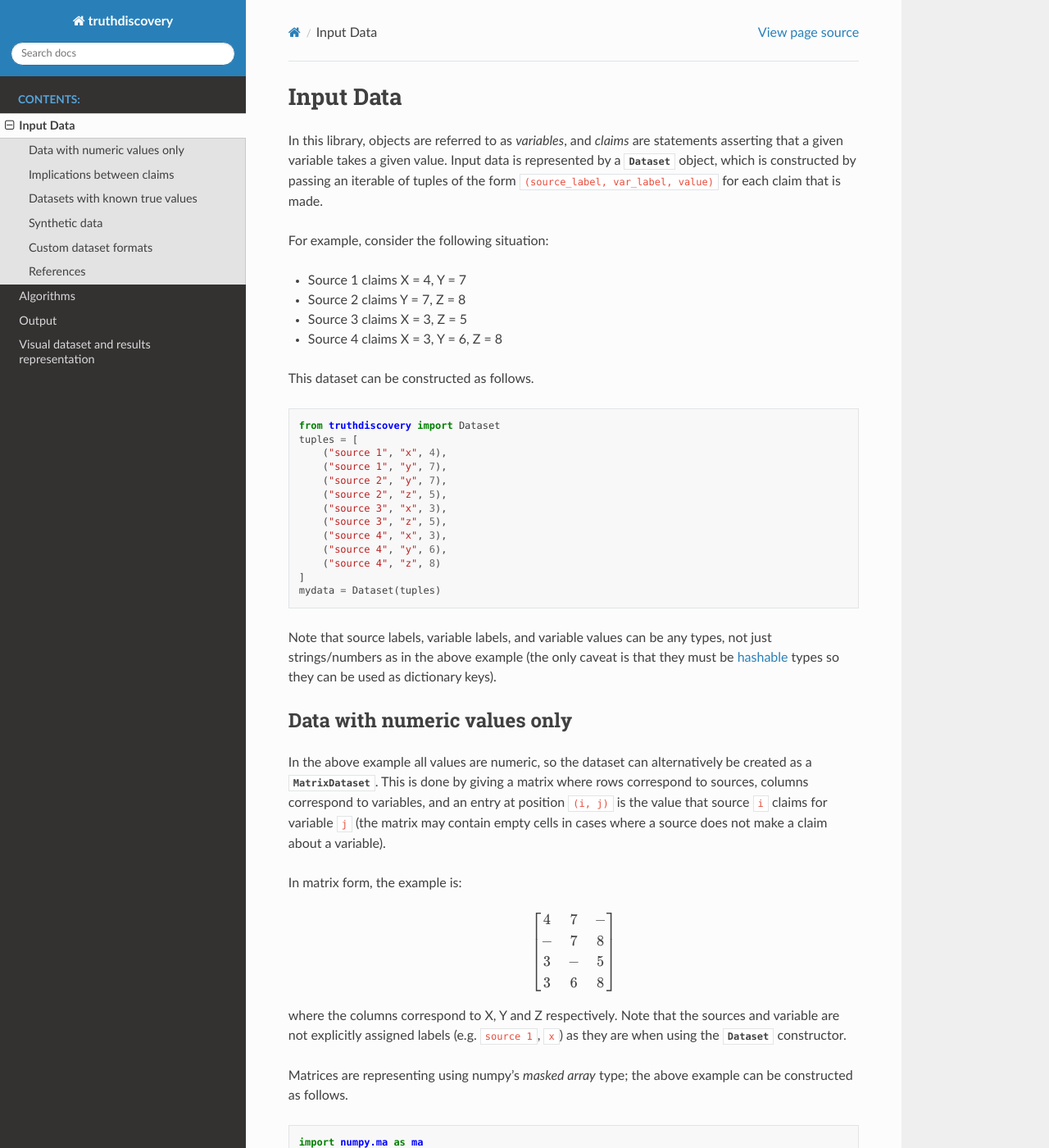
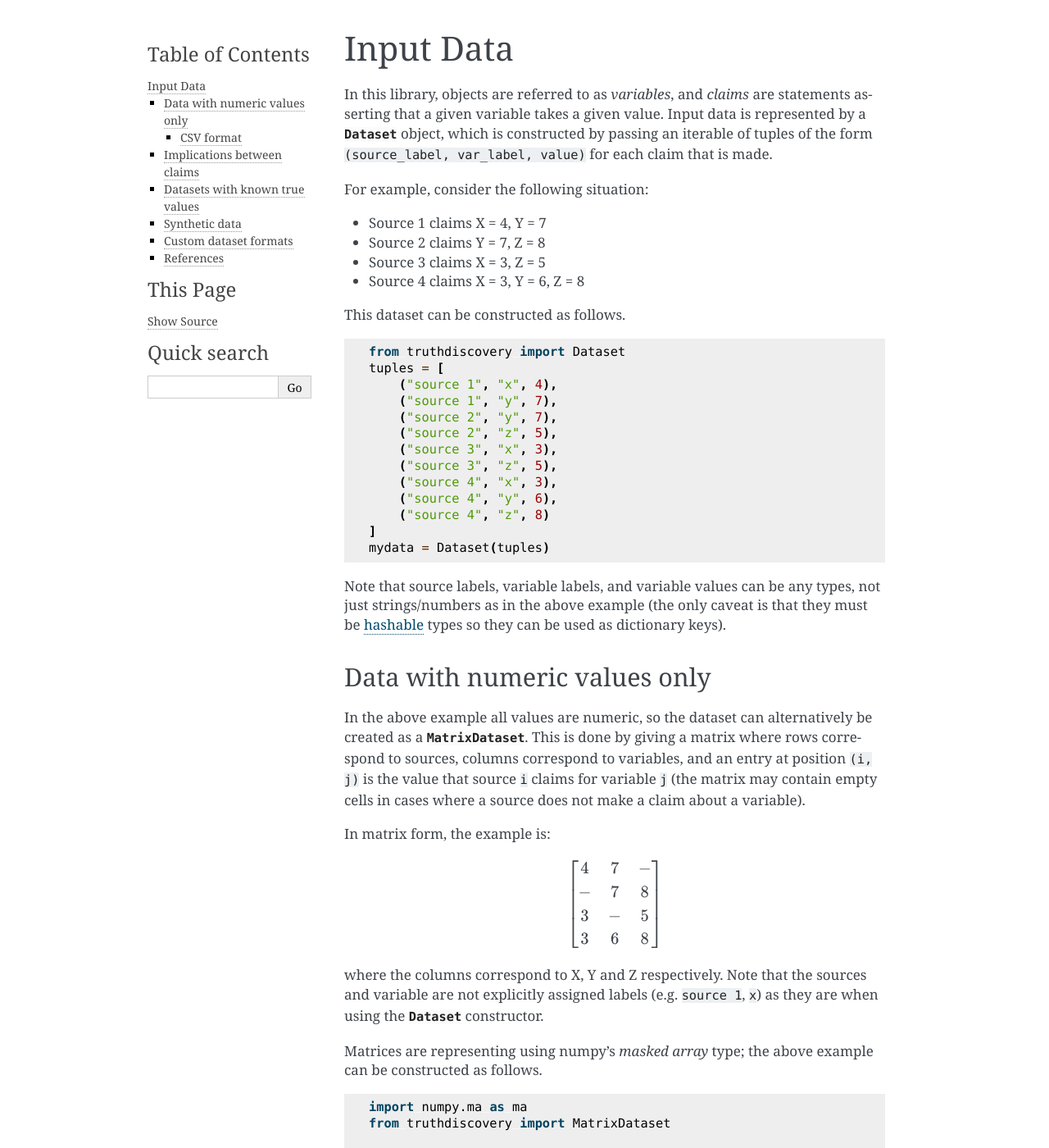
Before and after one commit to joesingo/truthdiscovery, a Sphinx documentation site: the page built from doc/input.rst, in a window 1280 px wide and 1400 px high. Shown: the whole window at 82% size. Built offline with Sphinx 7.4.7, drawn with Linux system fonts in a browser that asks for light colours; some of the changed text lies outside the part shown.

Commit message:
Change Sphinx theme, and add note about web interface in documentation

```diff
--- a/doc/conf.py
+++ b/doc/conf.py
@@ -80,7 +80,7 @@ pygments_style = None
 # The theme to use for HTML and HTML Help pages.  See the documentation for
 # a list of builtin themes.
 #
-html_theme = 'sphinx_rtd_theme'
+html_theme = 'alabaster'
 
 # Theme options are theme-specific and customize the look and feel of a theme
 # further.  For a list of options available for each theme, see the
--- a/doc/input.rst
+++ b/doc/input.rst
@@ -75,6 +75,11 @@ can be constructed as follows. ::
        [3, 0, 5],
        [3, 6, 8]
    ], 0))
+
+.. _csv-format:
+
+CSV format
+~~~~~~~~~~
 
 :any:`MatrixDataset` objects can also be loaded from a file using the
 :meth:`~truthdiscovery.input.matrix_dataset.MatrixDataset.from_csv` method. The
--- a/requirements.txt
+++ b/requirements.txt
@@ -42,7 +42,6 @@ scipy==1.2.1
 six==1.12.0
 snowballstemmer==1.2.1
 Sphinx==1.8.4
-sphinx-rtd-theme==0.4.3
 sphinxcontrib-websupport==1.1.0
 typed-ast==1.3.0
 urllib3==1.24.1
```
Also changed, not shown: doc/index.rst (+16 -6 lines).
